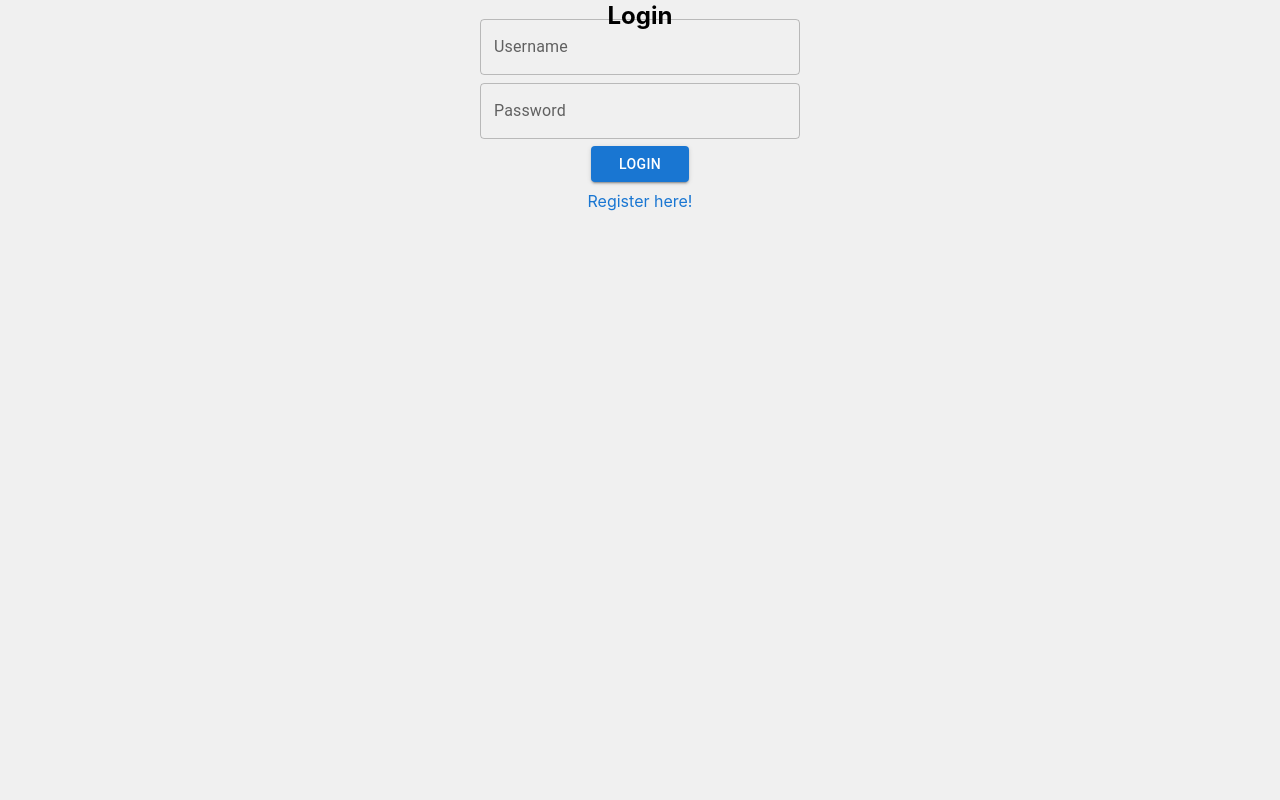
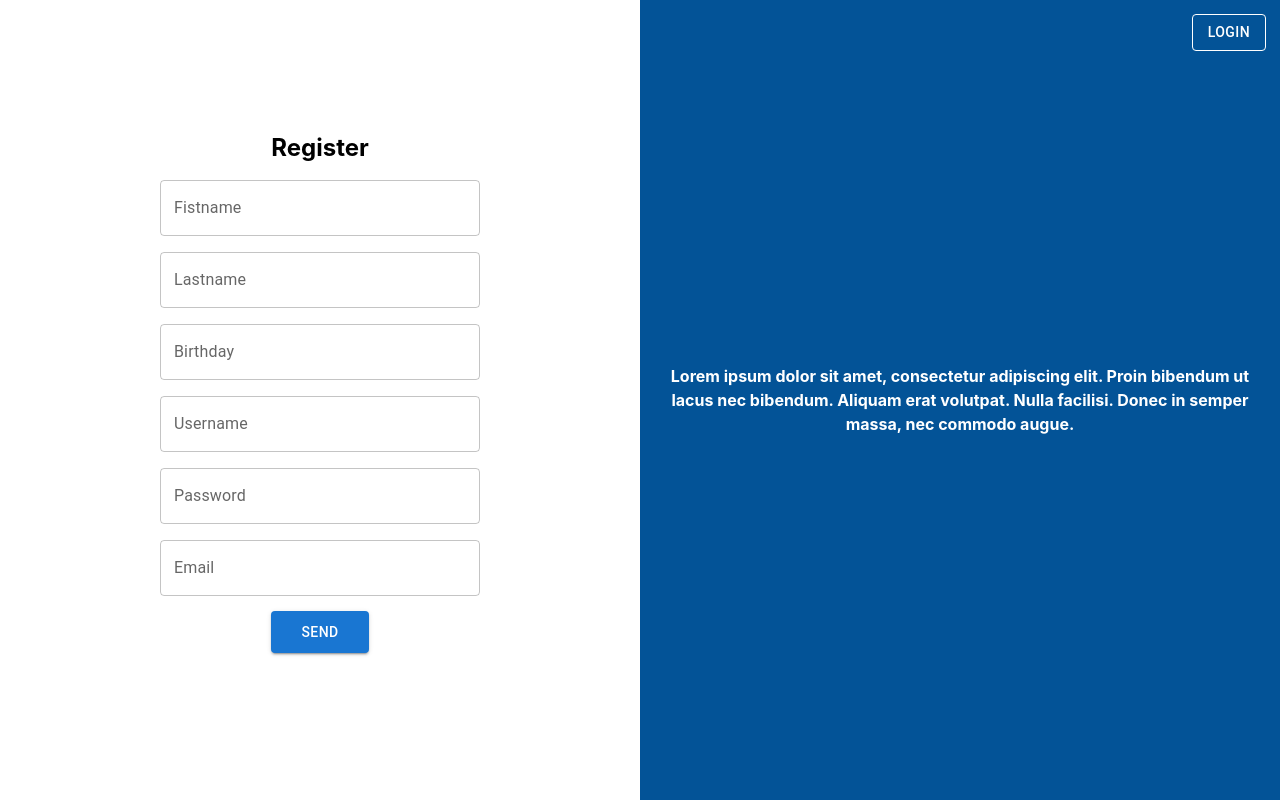
Before and after one commit to SmokeysDE/ProjektFatMan, a React (Create React App) app: page / in a window 1280 px wide. Built offline with nearby package versions, Linux system fonts and the light colour scheme.

Commit message:
doing stuff

```diff
--- a/src/App.js
+++ b/src/App.js
@@ -4,9 +4,10 @@ import {
   Routes,
   Route,
   BrowserRouter} from "react-router-dom";
-import Home from "./pages/Home";
-import Register from "./pages/Register";
+import Login from "./Routes/Login";
+import Register from "./Routes/Register";
 import {useState, useEffect} from "react";
+import Home from "./Routes/Home";
 
 
 function App() {
@@ -21,7 +22,8 @@ function App() {
       <div className="App">
         <BrowserRouter>
           <Routes>
-            <Route path="/" element={<Home />} />
+            <Route path="/" element={<Register />} />
+            <Route path="/login" element={<Login />} />
             <Route path={'/dashboard/:username'} element={<Main />}/>
             <Route path="/register" element={<Register />} />
           </Routes>
--- a/src/pages/Home.jsx
+++ b/src/Routes/Login.jsx
@@ -6,7 +6,7 @@ import Link from "@mui/material/Link";
 import { Navigate } from 'react-router-dom';
 
 
-const Home = () => {
+const Login = () => {
     const [username, setUsername] = useState("");
     const [password, setPassword] = useState("");
     const [isLoggedIn, setIsLoggedIn] = useState(false);
@@ -37,9 +37,11 @@ const Home = () => {
 
 
     return (
-        <div className={'flex flex-col justify-center w-full'}>
-            <h1 className=" flex font-bold text-2xl justify-center ">Login</h1>
-            <Box sx={{display: 'flex', flexDirection: 'column', justifyContent: 'center', height: '20vh', width: '100vw', alignItems: 'center'}}>
+        <div className="grid grid-cols-2 grid-rows-1 w-full h-screen">
+            {/* Left Column */}
+            <div className="col-start-1 flex flex-col justify-center bg-white p-8">
+                <h1 className="font-bold text-2xl text-center">Login</h1>
+                <Box sx={{ display: 'flex', flexDirection: 'column', m: '0.5em', justifyContent:'center', alignItems: 'center' }}>
                 <TextField
                     id="outlined-basic-username"
                     label="Username"
@@ -55,17 +57,38 @@ const Home = () => {
                     value={password}
                     type={"password"}
                     onChange={handlePasswordChange}
-                    sx={{width: '20em', justifyContent:'center'}}
+                    sx={{width: '20em', m: '0.5em'}}
                 />
                 <Button variant="contained" color="primary" sx={{height: '3em', width: '7em', m: '0.5em'}}  onClick={handleLogin}>
                     Login
                 </Button>
-                <Link href="/register" underline="hover">
+                <Link href="/frontend/projectfatman/src/Routes/Register" underline="hover">
                     {'Register here!'}
                 </Link>
             </Box>
+            </div>
+            <div
+                className="col-start-2 p-8 text-white items-center justify-center flex flex-col"
+                style={{
+                    backgroundColor: '#035397',
+                    padding: '1em',
+                }}
+            >
+                <Button
+                    variant="outlined"
+                    sx={{ position: 'absolute', top: '1em', right: '1em', color: 'white', borderColor: 'white' }}
+                    onClick={() => {window.location.href =`/register`}}
+                >
+                    Register
+                </Button>
+                <p className="font-bold text-center">
+                    Lorem ipsum dolor sit amet, consectetur adipiscing elit. Proin bibendum ut lacus nec
+                    bibendum. Aliquam erat volutpat. Nulla facilisi. Donec in semper massa, nec commodo
+                    augue.
+                </p>
+            </div>
         </div>
     );
 };
 
-export default Home;
+export default Login;
--- a/src/pages/Register.jsx
+++ b/src/Routes/Register.jsx
@@ -53,9 +53,11 @@ const Register = () => {
         }
     };
     return (
-        <div className={'flex flex-col justify-center w-full mt-7'}>
-            <h1 className=" flex font-bold text-2xl justify-center ">Register</h1>
-            <Box sx={{display: 'flex', flexDirection: 'column', justifyContent: 'center', height: '40vh', width: '100vw', alignItems: 'center'}}>
+        <div className="grid grid-cols-2 grid-rows-1 w-full h-screen">
+            {/* Left Column */}
+            <div className="col-start-1 flex flex-col justify-center bg-white p-8">
+                <h1 className="font-bold text-2xl text-center">Register</h1>
+                <Box sx={{ display: 'flex', flexDirection: 'column', m: '0.5em', justifyContent:'center', alignItems: 'center' }}>
                 <TextField
                     id="outlined-basic-firstname"
                     label="Fistname"
@@ -110,6 +112,27 @@ const Register = () => {
                 </Button>
             </Box>
         </div>
+            <div
+                className="col-start-2 p-8 text-white items-center justify-center flex flex-col"
+                style={{
+                    backgroundColor: '#035397',
+                    padding: '1em',
+                }}
+            >
+                <Button
+                    variant="outlined"
+                    sx={{ position: 'absolute', top: '1em', right: '1em', color: 'white', borderColor: 'white' }}
+                    onClick={() => {window.location.href =`/login`}}
+                >
+                    Login
+                </Button>
+                <p className="font-bold text-center">
+                    Lorem ipsum dolor sit amet, consectetur adipiscing elit. Proin bibendum ut lacus nec
+                    bibendum. Aliquam erat volutpat. Nulla facilisi. Donec in semper massa, nec commodo
+                    augue.
+                </p>
+            </div>
+        </div>
     );
 }
 
```
Also changed, not shown: src/Routes/Home.jsx (added).
